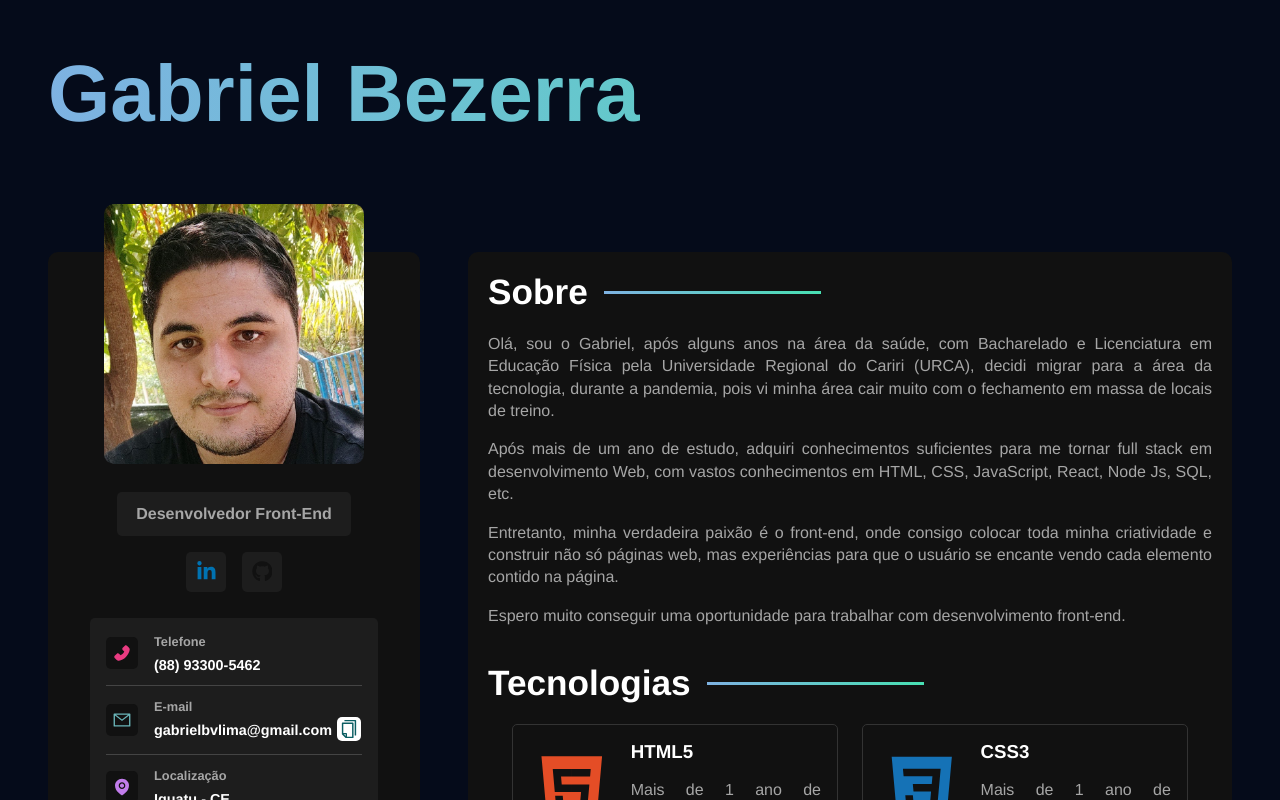
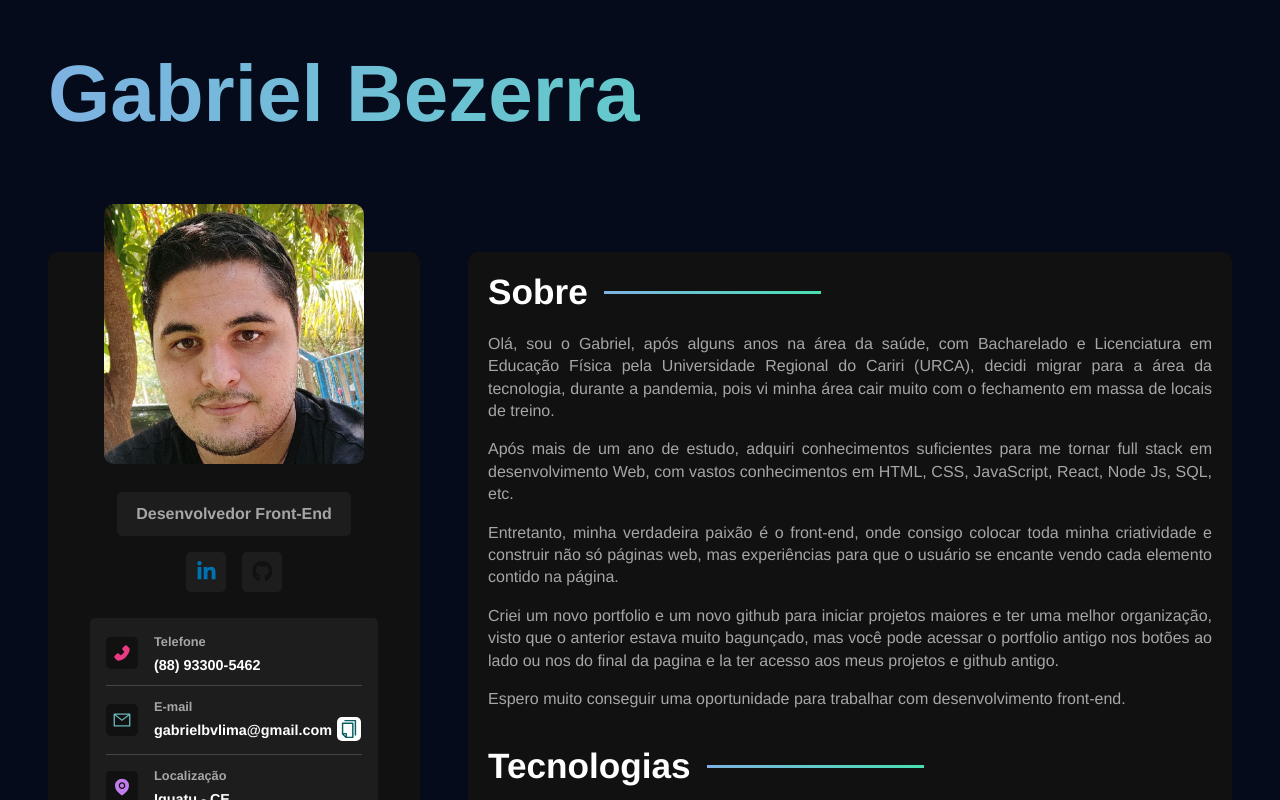
Before and after one commit to GabrielBVlima/portfolio-mini, a React (Vite) app: page / in a window 1280 px wide. Shown: the top 800 px of the page. Built offline with nearby package versions, Linux system fonts and the light colour scheme.

Commit message:
alteração no sobre

```diff
--- a/src/components/AboutContainer.jsx
+++ b/src/components/AboutContainer.jsx
@@ -21,6 +21,12 @@ const AboutContainer = () => {
                 encante vendo cada elemento contido na página.
             </p>
             <p>
+                Criei um novo portfolio e um novo github para iniciar projetos maiores e ter uma
+                melhor organização, visto que o anterior estava muito bagunçado, mas você pode
+                acessar o portfolio antigo nos botões ao lado ou nos do final da pagina e la ter
+                acesso aos meus projetos e github antigo.
+            </p>
+            <p>
                 Espero muito conseguir uma oportunidade para trabalhar com desenvolvimento
                 front-end.
             </p>
--- a/src/components/MainContent.jsx
+++ b/src/components/MainContent.jsx
@@ -1,9 +1,9 @@
 import AboutContainer from "./AboutContainer";
 import TechnologiesContainer from "./TechnologiesContainer";
+import Experience from "./Experience";
 import ProjectsContainer from "./ProjectsContainer";
 
 import "../styles/components/maincontent.sass";
-import Experience from "./experience";
 
 const MainContent = () => {
     return (
```
